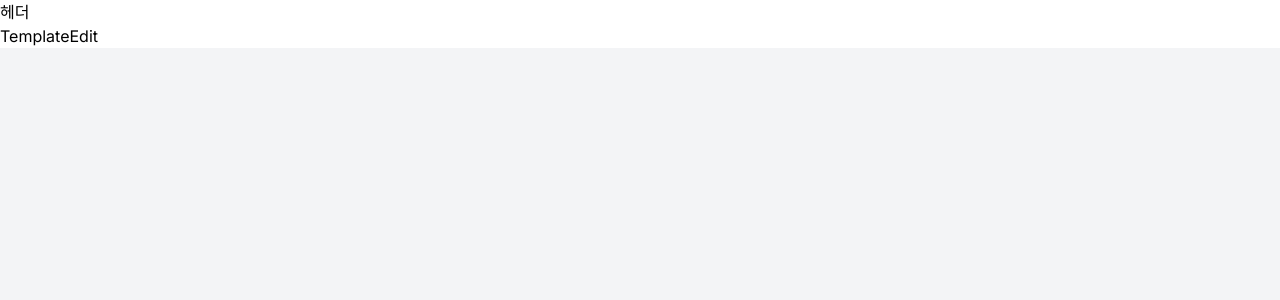
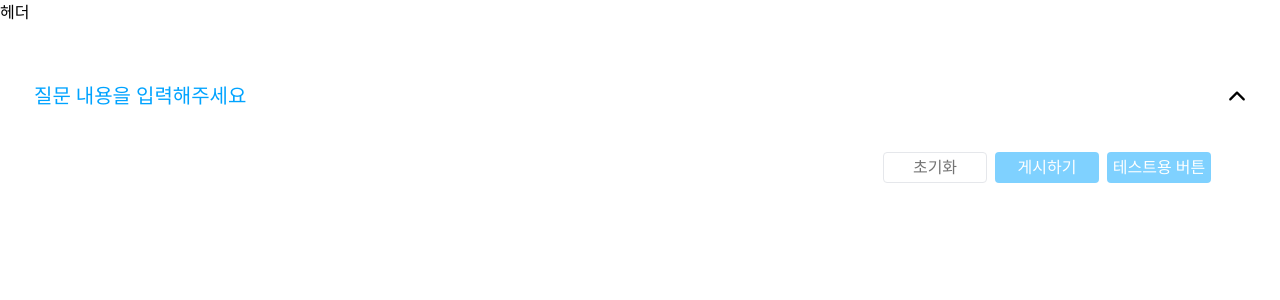
Before and after one commit to minki-dev/PRIETAG_FE, a Next.js app: page /editTemplate in a window 1280 px wide. Shown: the top 300 px of the page. Built offline with nearby package versions, Linux system fonts and the light colour scheme; a web font is replaced by a local one.

Commit message:
:sparkles: feat: FAQ 컴포넌트 구현
FAQ 컴포넌트 구현

테스트용 버튼을 클릭하면 border와 input 비활성화

초기화 버튼 클릭하면 input 내용 초기화

우측의 아이콘 클릭시 답변 내용 display 토글

```diff
--- /dev/null
+++ b/app/editTemplate/components/FAQ.tsx
@@ -0,0 +1,109 @@
+'use client';
+
+import React from 'react';
+import { IoIosArrowDown } from 'react-icons/io';
+
+export default function FAQ() {
+	const [isPreview, setIsPreview] = React.useState(false);
+	const [question, setQuestion] = React.useState('');
+	const [answer, setAnswer] = React.useState('');
+	const [viewAnswer, setViewAnswer] = React.useState(false);
+
+	const toggleAnswer = () => {
+		setViewAnswer(!viewAnswer);
+	};
+
+	const changeViewMode = () => {
+		setIsPreview(!isPreview);
+	};
+	const resetInput = () => {
+		setQuestion('');
+		setAnswer('');
+	};
+
+	// input에 입력한 값 저장하는 메소드
+	const onChangeQuestion = (e: React.ChangeEvent<HTMLInputElement>) => {
+		setQuestion(e.target.value);
+	};
+	const onChangeAnswer = (e: React.ChangeEvent<HTMLInputElement>) => {
+		setAnswer(e.target.value);
+	};
+
+	// 질문 입력
+	// 답변 입력
+	// 초기화 버튼 , 게시하기 버튼
+	return (
+		<div
+			className={`w-full max-w-[1496px] h-[338px] bg-white border-[16px]  ${
+				isPreview ? 'border-[#ebf2ff]' : 'border-transparent'
+			}`}
+		>
+			<div className="flex flex-col gap-4">
+				<div className="flex flex-row justify-between mt-8 ">
+					<div
+						className={`h-12 border-dashed border-2 ${
+							isPreview ? '' : 'border-transparent'
+						} py-2 px-4 w-full`}
+					>
+						<input
+							type="text"
+							onChange={onChangeQuestion}
+							disabled={!isPreview}
+							value={question}
+							placeholder="질문 내용을 입력해주세요"
+							className="text-[borderGray] placeholder-[#00a3ff] font-ptMedium font-medium text-xl  placeholder-center w-full focus:outline-none bg-white "
+						/>
+					</div>
+					<div className="flex items-center justify-center h-12 w-14">
+						<IoIosArrowDown
+							className={`scale-150 ${viewAnswer ? '' : 'rotate-180'}`}
+							onClick={toggleAnswer}
+						/>
+					</div>
+				</div>
+				<div className="pr-[53px] flex flex-col">
+					{viewAnswer && (
+						<div
+							className={`h-12 border-dashed border-2 ${
+								isPreview ? '' : 'border-transparent'
+							} py-2 px-4 w-full }`}
+						>
+							<input
+								type="text"
+								value={answer}
+								onChange={onChangeAnswer}
+								disabled={!isPreview}
+								placeholder="답변 내용을 입력해주세요"
+								className="text-[borderGray] placeholder-[borderGray] font-ptMedium font-medium text-xl  placeholder-center w-full focus:outline-none bg-white"
+							/>
+						</div>
+					)}
+
+					<div className="flex justify-end gap-2">
+						<button
+							type="button"
+							className="mt-4 h-[31px] w-[104px] text-base font-medium text-borderGray border border-[borderGray] bg-white font-ptMedium  rounded [3px]"
+							onClick={resetInput}
+						>
+							초기화
+						</button>
+						<button
+							type="button"
+							className="mt-4 h-[31px] w-[104px] text-base font-medium text-white bg-[#00A3FF] bg-opacity-50 font-ptMedium  rounded [3px]"
+						>
+							게시하기
+						</button>
+						{/* 토글 테스트용 버튼 confirm 후 지울 것! */}
+						<button
+							type="button"
+							className="mt-4 h-[31px] w-[104px] text-base font-medium text-white bg-[#00A3FF] bg-opacity-50 font-ptMedium  rounded [3px]"
+							onClick={changeViewMode}
+						>
+							테스트용 버튼
+						</button>
+					</div>
+				</div>
+			</div>
+		</div>
+	);
+}
--- a/app/editTemplate/page.tsx
+++ b/app/editTemplate/page.tsx
@@ -1,7 +1,10 @@
-import React from 'react'
+import React from 'react';
+import FAQ from './components/FAQ';
 
 export default function TemplateEdit() {
-  return (
-    <div>TemplateEdit</div>
-  )
+	return (
+		<div>
+			<FAQ />
+		</div>
+	);
 }
```
